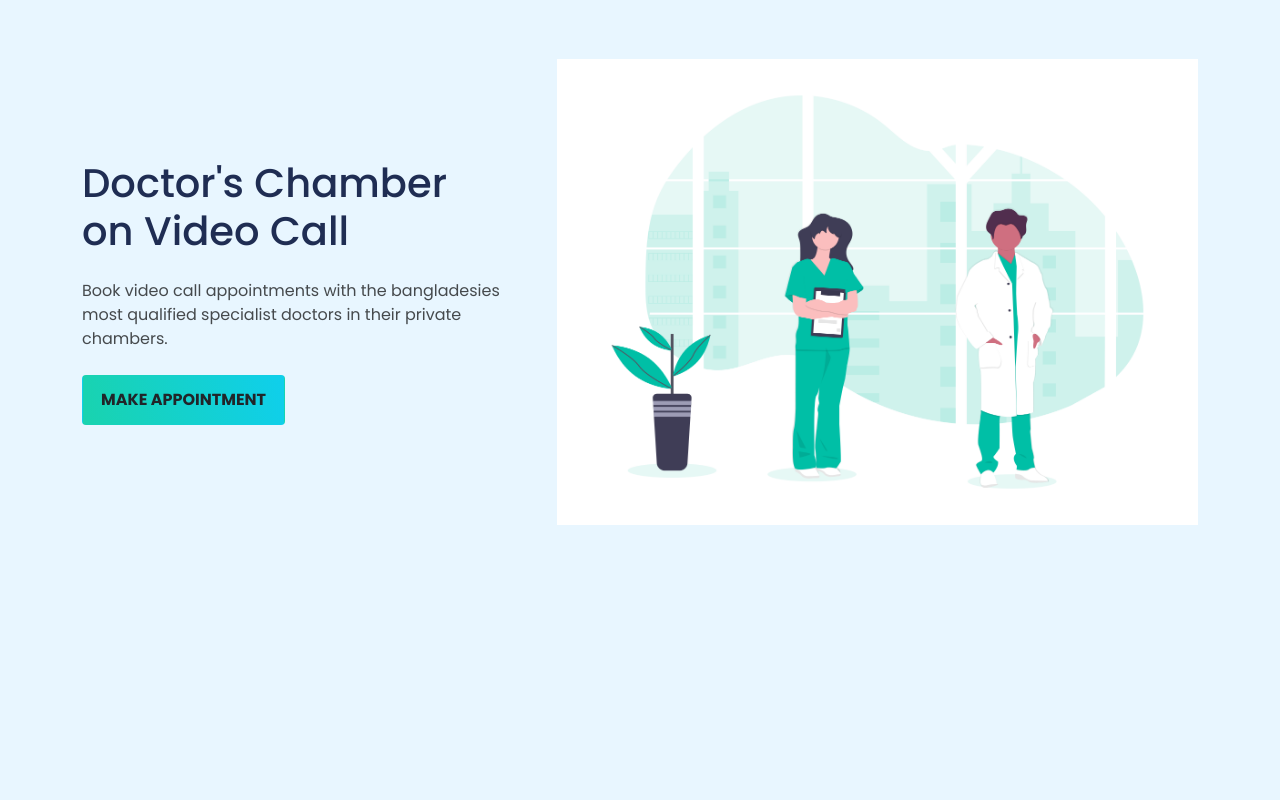
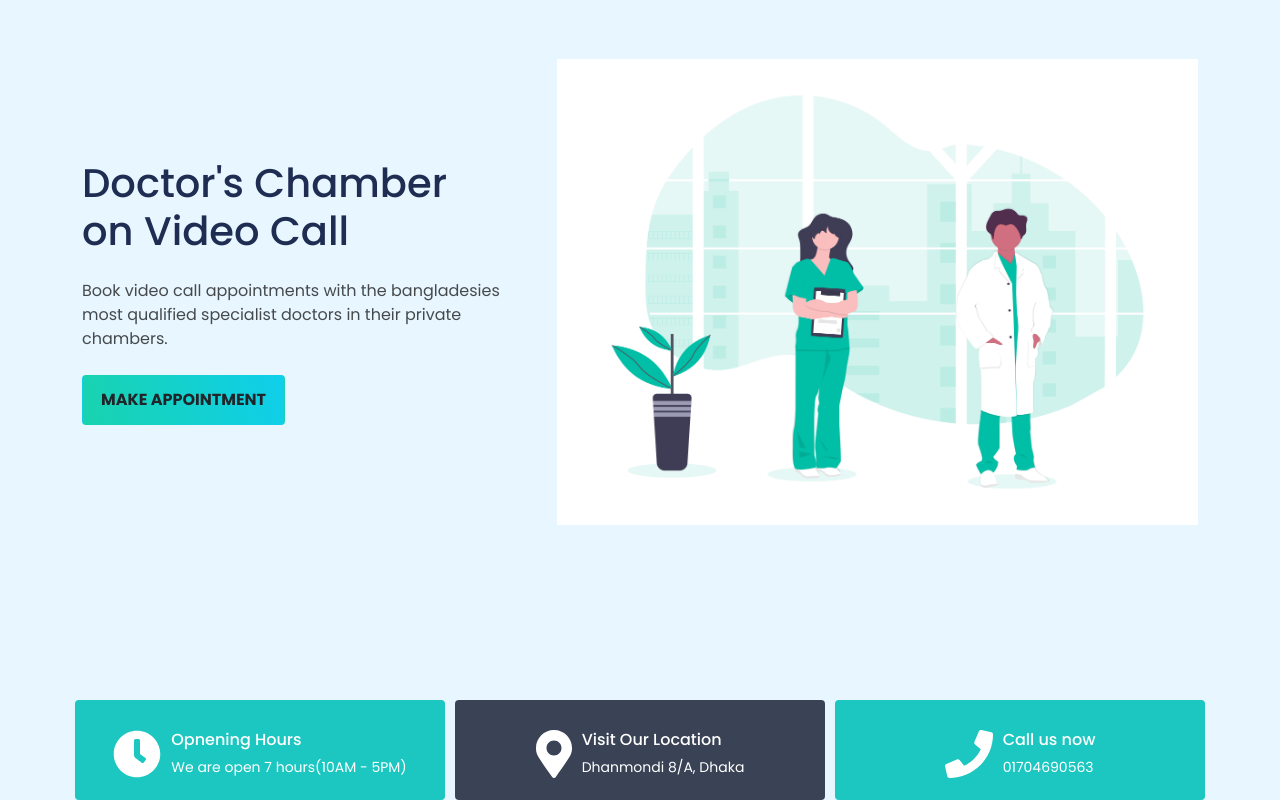
Before and after one commit to Shohelrana63/medicrew-client, a React (Create React App) app: page / in a window 1280 px wide. Shown: the part 166-966 px from the top of the page. Before the commit the page ends 818 px from the top, so only its background shows below. Built offline with nearby package versions, Linux system fonts and the light colour scheme.

Commit message:
info section ok

```diff
--- a/package.json
+++ b/package.json
@@ -3,6 +3,9 @@
   "version": "0.1.0",
   "private": true,
   "dependencies": {
+    "@fortawesome/fontawesome-svg-core": "^1.2.36",
+    "@fortawesome/free-solid-svg-icons": "^5.15.4",
+    "@fortawesome/react-fontawesome": "^0.1.16",
     "@testing-library/jest-dom": "^5.11.4",
     "@testing-library/react": "^11.1.0",
     "@testing-library/user-event": "^12.1.10",
--- /dev/null
+++ b/src/Components/Info/Info.css
@@ -0,0 +1,3 @@
+.info-section{
+        position: relative;
+    }
--- /dev/null
+++ b/src/Components/Info/Info.js
@@ -0,0 +1,41 @@
+import React from 'react';
+import InfoCard from '../InfoCard/InfoCard';
+import { faClock, faMapMarkerAlt, faPhone } from '@fortawesome/free-solid-svg-icons';
+import "./Info.css";
+
+const infoData = [
+    {
+        title: 'Opnening Hours',
+        description: 'We are open 7 hours(10AM - 5PM)',
+        icon: faClock,
+        background: 'primary'
+    },
+    {
+        title: 'Visit Our Location',
+        description: 'Dhanmondi 8/A, Dhaka',
+        icon: faMapMarkerAlt,
+        background: 'dark'
+    },
+    {
+        title: 'Call us now',
+        description: '01704690563',
+        icon: faPhone,
+        background: 'primary'
+    },
+]
+const Info = () => {
+    return (
+        <div className="info-section mt-5">
+            <div className="container">
+                <div className="row">
+                    {
+                        infoData.map((info) =>
+                            <InfoCard info={info} />)
+                    }
+                </div>
+            </div>
+        </div>
+    );
+};
+
+export default Info;
--- /dev/null
+++ b/src/Components/InfoCard/InfoCard.css
@@ -0,0 +1,17 @@
+.info-card{
+    padding: 0 5px;
+}
+.info-primary{
+    background-color: #1CC7C1;
+}
+.info-dark{
+    background-color: #3A4256;
+}
+.info-container{
+    height: 100px;
+    padding: 30px;
+}
+.info-icon{
+    font-size: 3em;
+    margin-right: 10px;
+}
--- /dev/null
+++ b/src/Components/InfoCard/InfoCard.js
@@ -0,0 +1,21 @@
+import React from 'react';
+import { FontAwesomeIcon } from '@fortawesome/react-fontawesome';
+import "./InfoCard.css";
+
+const InfoCard = ({ info }) => {
+    return (
+        <div className="col-md-4 text-white info-card">
+            <div className={`d-flex rounded justify-content-center info-container info-${info.background}`}>
+
+                <FontAwesomeIcon className="info-icon" icon={info.icon} />
+
+                <div >
+                    <h6>{info.title}</h6>
+                    <p className="small">{info.description}</p>
+                </div>
+            </div>
+        </div>
+    );
+};
+
+export default InfoCard;
--- a/src/Pages/Home/Home.js
+++ b/src/Pages/Home/Home.js
@@ -1,5 +1,6 @@
 import React from 'react';
 import Banner from '../../Components/Banner/Banner';
+import Info from '../../Components/Info/Info';
 import Navbar from '../../Components/Navbar/Navbar';
 
 const Home = () => {
@@ -7,6 +8,7 @@ const Home = () => {
         <div>
             <Navbar />
             <Banner />
+            <Info />
         </div>
     );
 };
```
Also changed, not shown: 1 other file (tests, documents, lock files or other folders).
